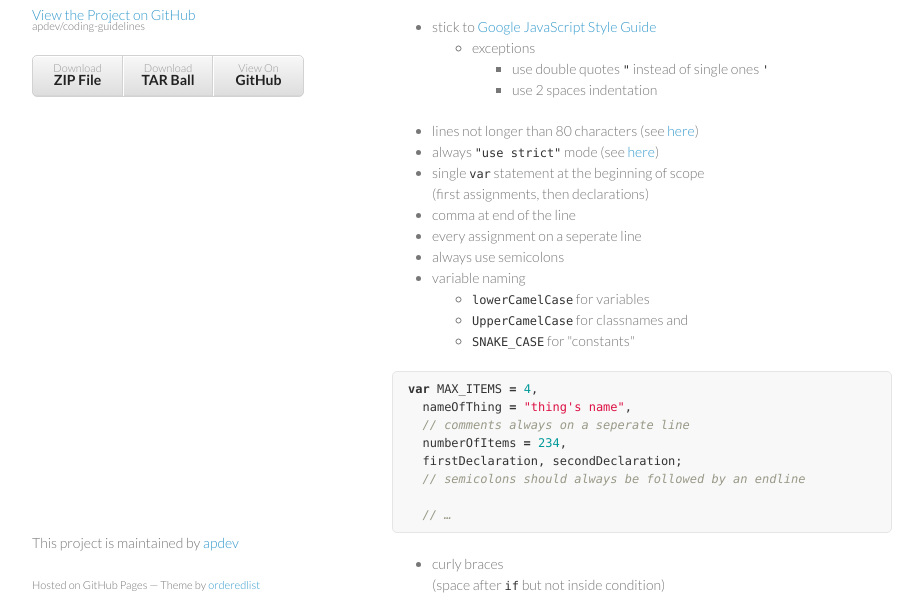
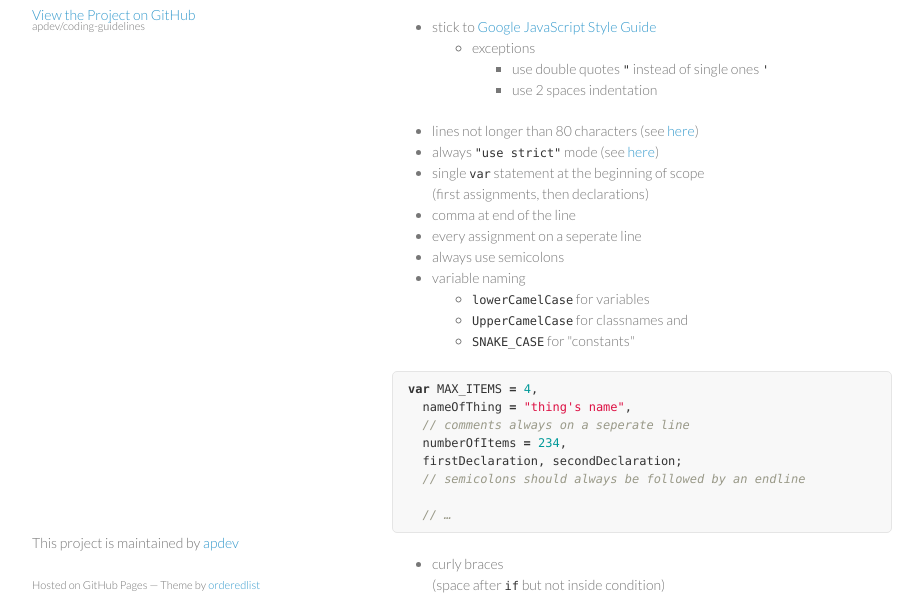
Before and after one commit to apdev/coding-guidelines, a plain HTML site: page index.html in a window 1280 px wide. Shown: the part 136-748 px from the top of the page, without its empty margins (178-1101 px from the left). Drawn offline with Linux system fonts and the light colour scheme.

Commit message:
remove menu on the left

```diff
--- a/index.html
+++ b/index.html
@@ -17,15 +17,7 @@
       <header>
         <h1>apdev coding guidelines</h1>
         <p></p>
-
         <p class="view"><a href="https://github.com/apdev/coding-guidelines">View the Project on GitHub <small>apdev/coding-guidelines</small></a></p>
-
-
-        <ul>
-          <li><a href="https://github.com/apdev/coding-guidelines/zipball/master">Download <strong>ZIP File</strong></a></li>
-          <li><a href="https://github.com/apdev/coding-guidelines/tarball/master">Download <strong>TAR Ball</strong></a></li>
-          <li><a href="https://github.com/apdev/coding-guidelines">View On <strong>GitHub</strong></a></li>
-        </ul>
       </header>
       <section>
         <h1>
```
